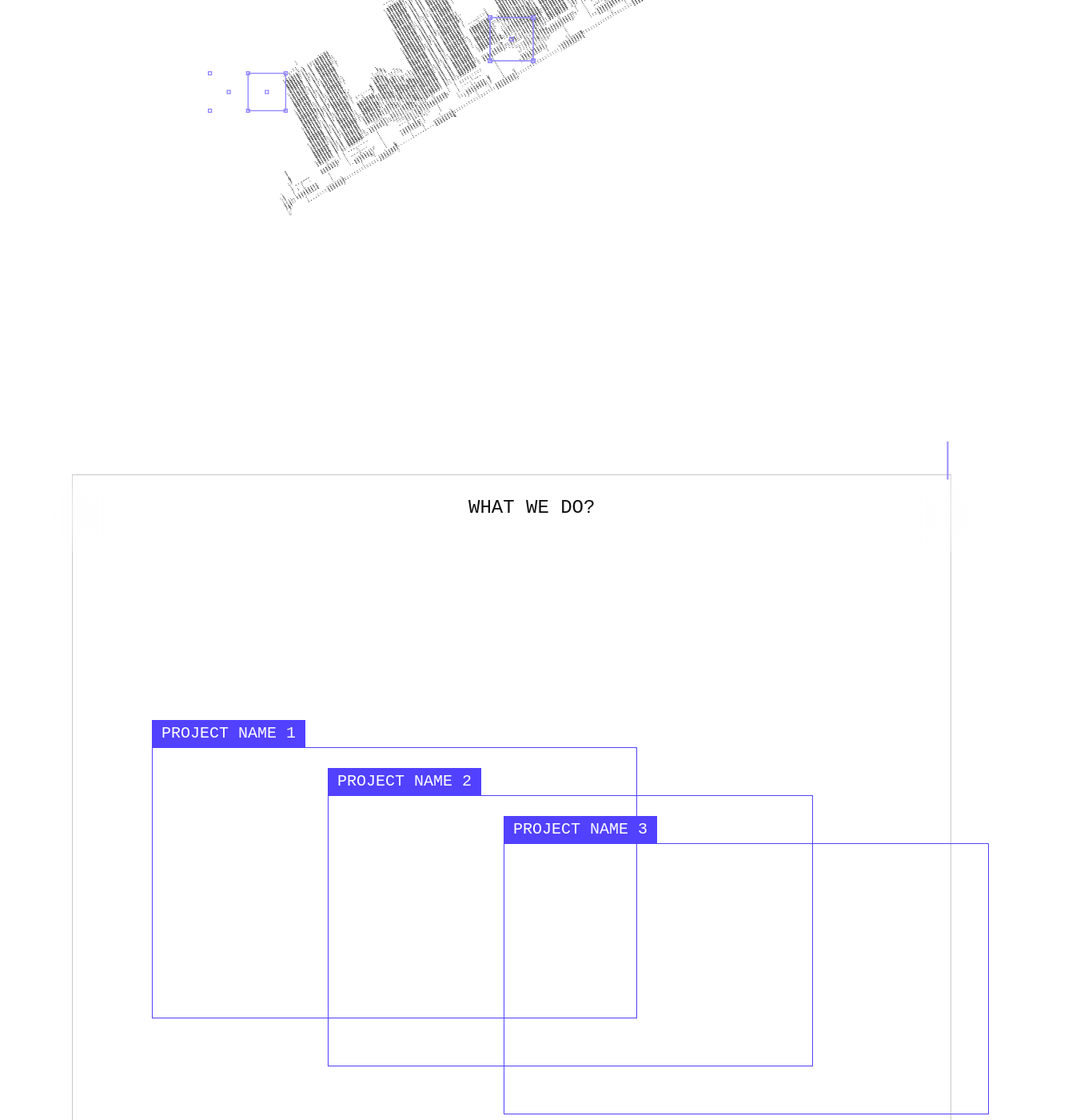
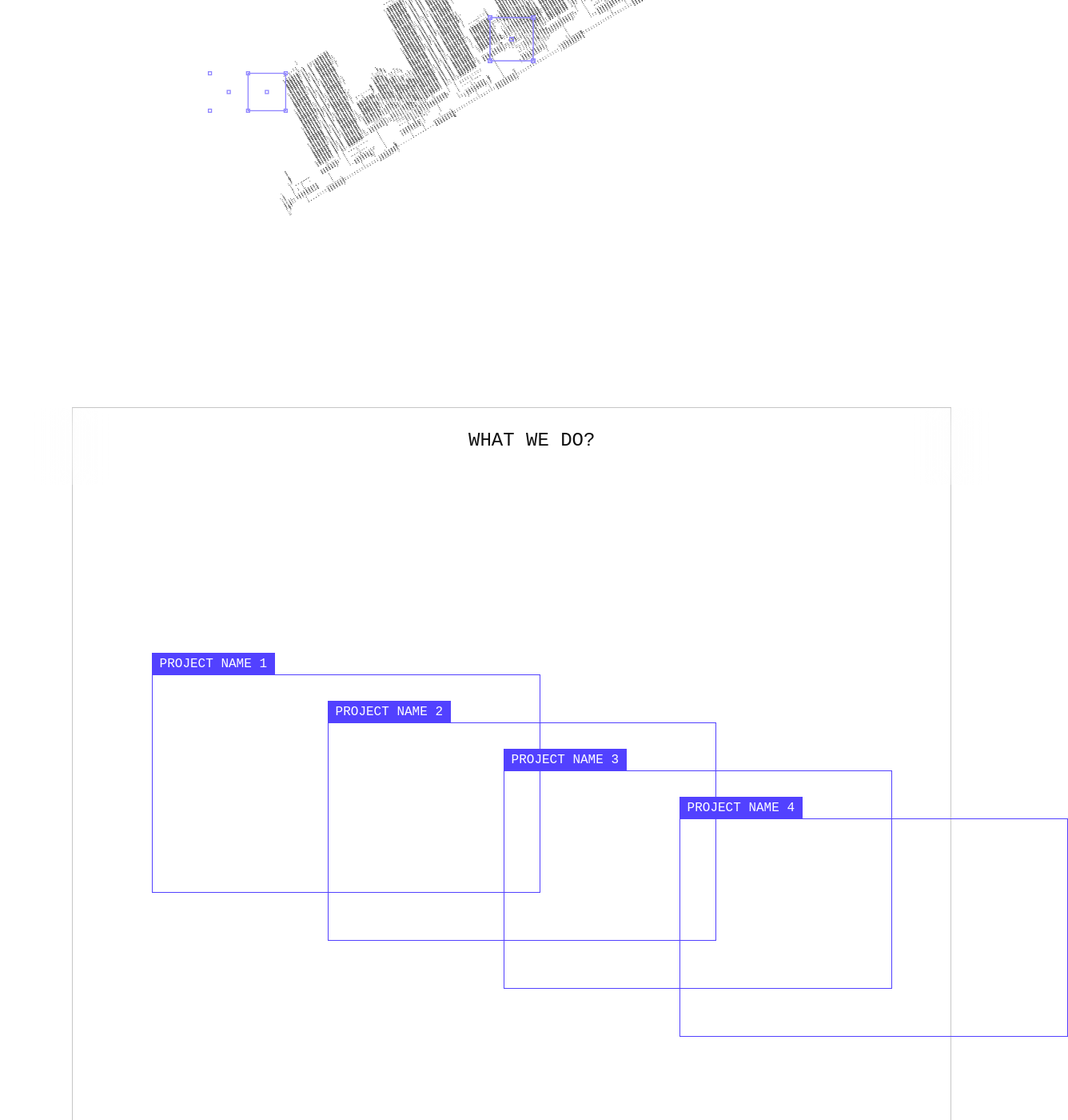
Before and after one commit to dd-qiulin-jolly/teamWebsite, a Next.js app in the folder my-app/: page / in a window 1280 px wide. Shown: the part 380-1780 px from the top of the page at 80% size, 1336 px wide, since content can reach past the window. Built offline with nearby package versions, Linux system fonts and the light colour scheme.

Commit message:
fix the first scrolling line, add one more project

```diff
--- a/my-app/src/app/page.tsx
+++ b/my-app/src/app/page.tsx
@@ -446,15 +446,15 @@ export default function Home() {
 						style={{
 							position: "absolute",
 							left: 90,
-							top: 520,
+							top: 450, // moved up from 520
 							zIndex: 1,
 							pointerEvents: "none",
 						}}
 					>
 						<path
-							d="M1 0V192.5C1 203.546 9.9543 212.5 21 212.5H855.5C866.546 212.5 875.5 221.454 875.5 232.5V390.5"
+							d="M1 0V172.5C1 183.546 9.9543 192.5 21 192.5H41C52 192.5 61 201.454 61 212.5V370.5"
 							stroke="#968CFE"
-							strokeWidth="2"
+							strokeWidth="1.5"
 							strokeDasharray={totalLength}
 							strokeDashoffset={totalLength * (1 - lineProgress)}
 							ref={lineRef}
@@ -484,7 +484,7 @@ export default function Home() {
 					alignItems: "center",
 					gap: 10,
 					display: "flex",
-					margin: "0 auto",
+					margin: "-84px auto 0 auto", // move up by 60px
 				}}
 			>
 				<div
@@ -631,9 +631,10 @@ function DraggableProjects() {
 		{ x: 0, y: 120 },
 		{ x: 220, y: 180 },
 		{ x: 440, y: 240 },
+		{ x: 660, y: 300 },
 	];
 	const [positions, setPositions] = useState(initialPositions);
-	const [dragging, setDragging] = useState([-1, -1, -1]);
+	const [dragging, setDragging] = useState([-1, -1, -1, -1]);
 	const [offset, setOffset] = useState({ x: 0, y: 0 });
 
 	const handleMouseDown = (idx: number, e: React.MouseEvent<HTMLDivElement>) => {
@@ -645,7 +646,7 @@ function DraggableProjects() {
 		document.body.style.userSelect = "none";
 	};
 	const handleMouseUp = () => {
-		setDragging([-1, -1, -1]);
+		setDragging([-1, -1, -1, -1]);
 		document.body.style.userSelect = "auto";
 	};
 	const handleMouseMove = (e: MouseEvent) => {
@@ -676,6 +677,16 @@ function DraggableProjects() {
 		"PROJECT NAME 1",
 		"PROJECT NAME 2",
 		"PROJECT NAME 3",
+		"PROJECT NAME 4",
+	];
+	// 16:9 ratio, smaller (x0.8), less structured layout
+	const frameW = 607 * 0.8; // ~486
+	const frameH = frameW * 9 / 16; // 16:9 ratio
+	const defaultOffsets = [
+		{ x: 0, y: 0 },
+		{ x: 100, y: 30 },
+		{ x: 50, y: 100 },
+		{ x: 160, y: 80 },
 	];
 	return (
 		<div style={{ position: "relative", width: 900, height: 400 }}>
@@ -684,18 +695,18 @@ function DraggableProjects() {
 					key={name}
 					style={{
 						position: "absolute",
-						left: positions[idx].x,
-						top: positions[idx].y,
+						left: positions[idx]?.x ?? defaultOffsets[idx].x,
+						top: positions[idx]?.y ?? defaultOffsets[idx].y,
 						cursor: "grab",
 						zIndex: dragging[0] === idx ? 10 : 1,
 					}}
 					onMouseDown={e => handleMouseDown(idx, e)}
 				>
-					<div style={{width: 607, flexDirection: 'column', justifyContent: 'flex-start', alignItems: 'flex-start', display: 'inline-flex', fontFamily: 'Space Mono, monospace'}}>
-						<div style={{height: 34, paddingLeft: 12, paddingRight: 12, paddingTop: 6, paddingBottom: 6, background: '#5241FF', justifyContent: 'center', alignItems: 'center', gap: 10, display: 'inline-flex'}}>
-							<div style={{color: 'white', fontSize: 20, fontFamily: 'Space Mono, monospace', fontWeight: '400', textTransform: 'uppercase', lineHeight: '24px', wordWrap: 'break-word'}}>{name}</div>
+					<div style={{width: frameW, flexDirection: 'column', justifyContent: 'flex-start', alignItems: 'flex-start', display: 'inline-flex', fontFamily: 'Space Mono, monospace'}}>
+						<div style={{height: 34 * 0.8, paddingLeft: 12 * 0.8, paddingRight: 12 * 0.8, paddingTop: 6 * 0.8, paddingBottom: 6 * 0.8, background: '#5241FF', justifyContent: 'center', alignItems: 'center', gap: 10, display: 'inline-flex'}}>
+							<div style={{color: 'white', fontSize: 20 * 0.8, fontFamily: 'Space Mono, monospace', fontWeight: '400', textTransform: 'uppercase', lineHeight: '24px', wordWrap: 'break-word'}}>{name}</div>
 						</div>
-						<div style={{alignSelf: 'stretch', height: 339, position: 'relative', border: '1px #5241FF solid'}} />
+						<div style={{alignSelf: 'stretch', height: frameH, position: 'relative', border: '1px #5241FF solid'}} />
 					</div>
 				</div>
 			))}
```
Also changed, not shown: my-app/public/line-2.svg (added).
